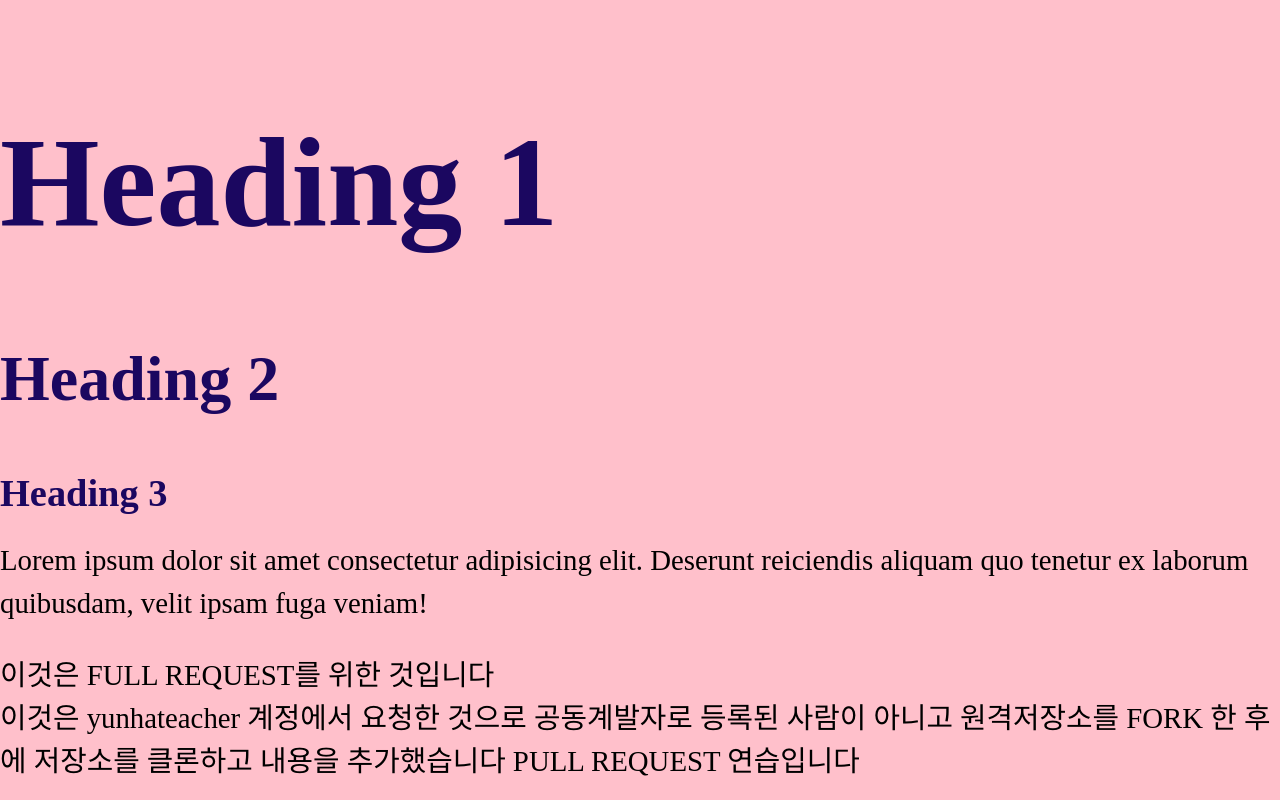
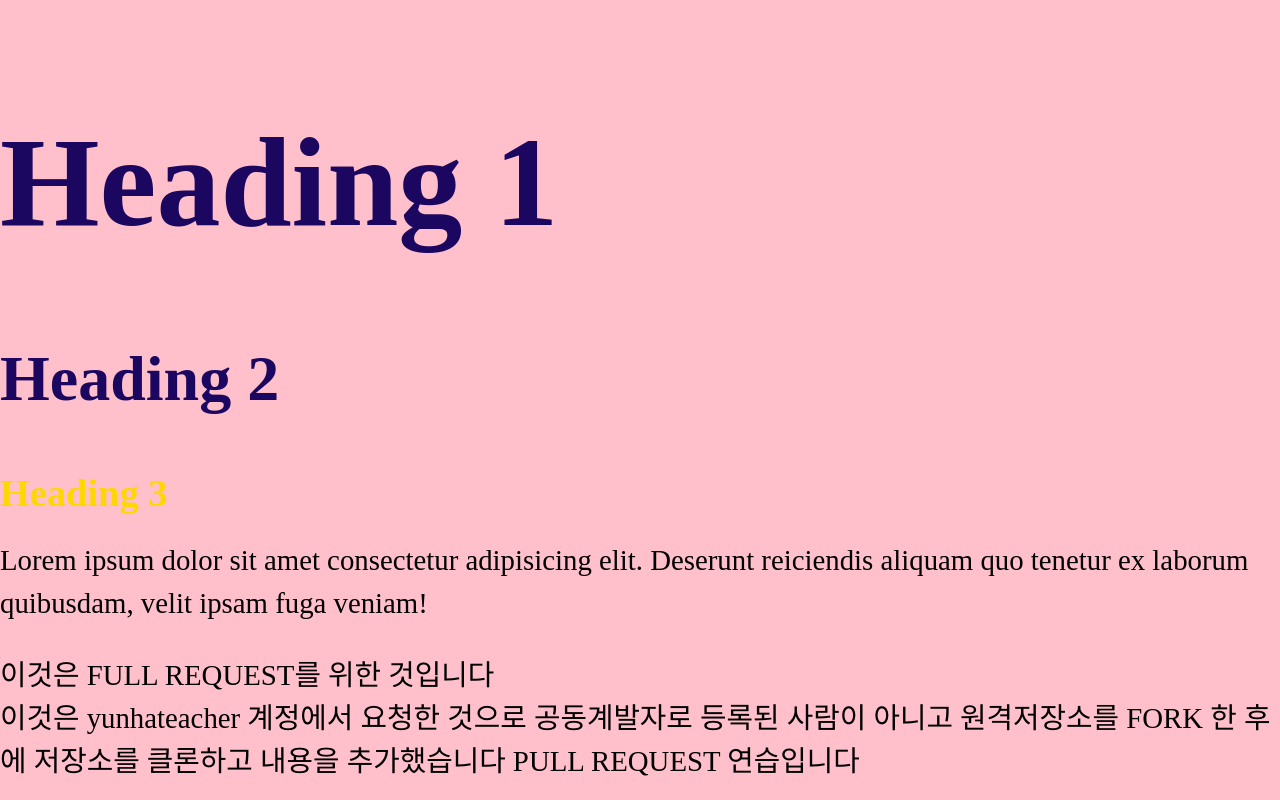
Before and after one commit to lecturewww/Tuts_project01, a plain HTML site: page index.html in a window 1280 px wide. Shown: the top 800 px of the page. Drawn offline with Linux system fonts and the light colour scheme.

Commit message:
Add style.css

```diff
--- a/css/style.css
+++ b/css/style.css
@@ -26,5 +26,5 @@
  body { font-size: 1.8rem; background: pink}
  h1 { font-size: 8rem}
  h2 { font-size: 4rem}
- h3 { font-size: 2.4rem}
+ h3 { font-size: 2.4rem; color:gold}
 }
```
